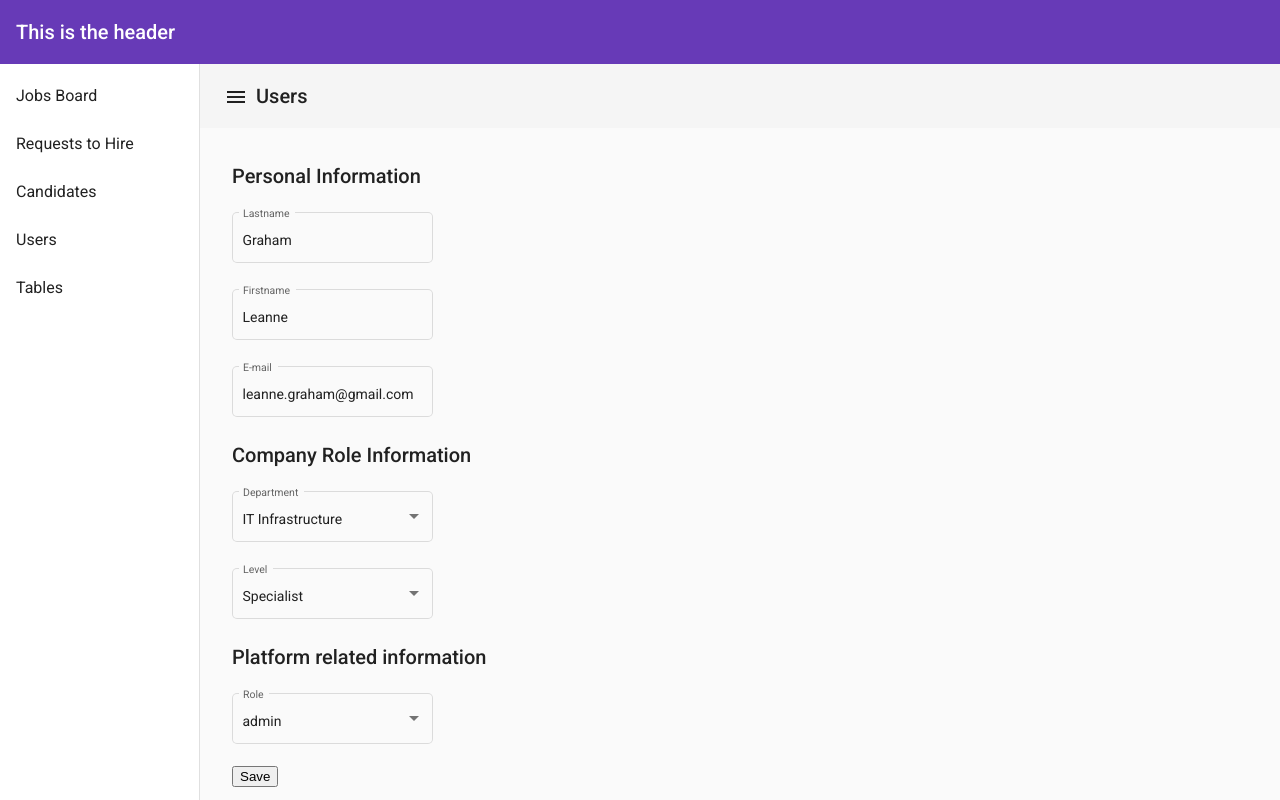
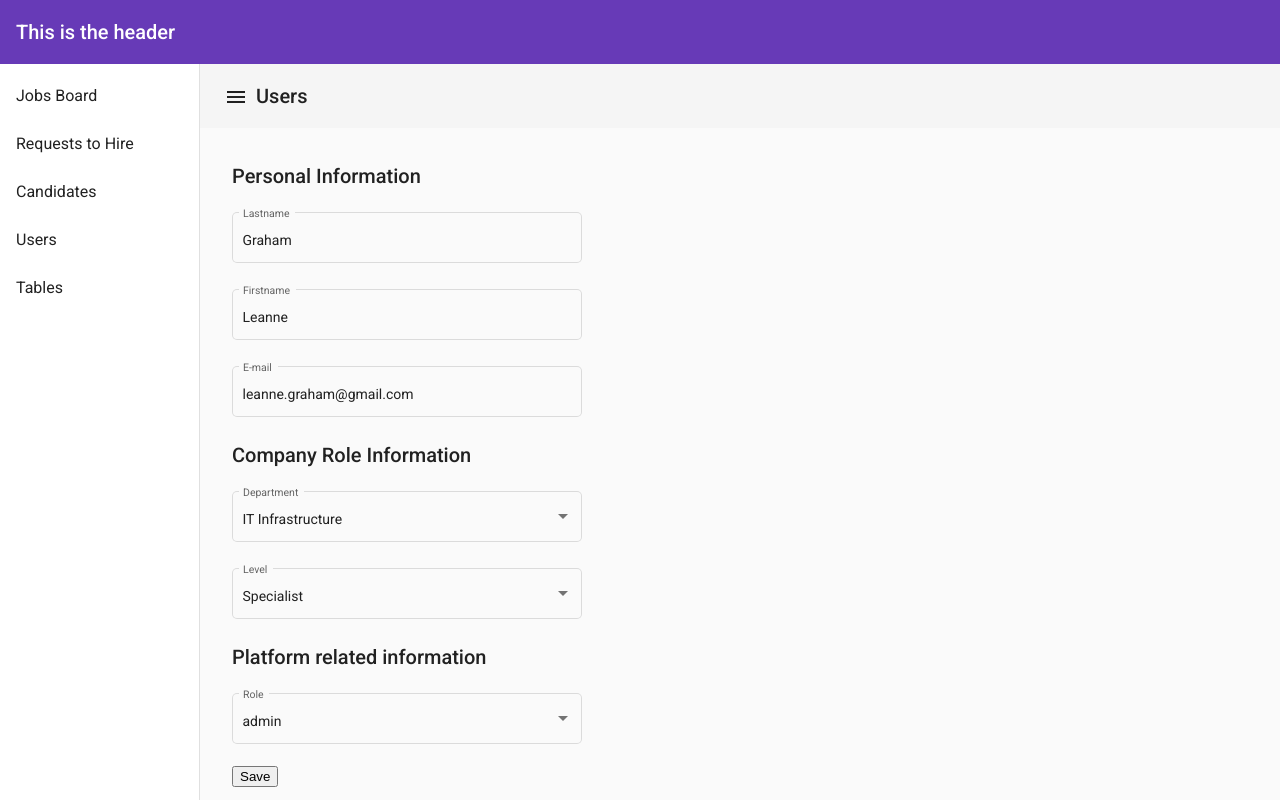
Before and after one commit to lanzoninicola/angular-hr-material, an Angular app: page /users/list in a window 1280 px wide. Both pictures are taken after a click on the element "Graham". Built offline with nearby package versions, Linux system fonts and the light colour scheme; data requests are answered from the project's data file.

Commit message:
Added styles to Form module

```diff
--- a/src/app/dynamic-form/components/dynamic-form-group/dynamic-form-group.component.scss
+++ b/src/app/dynamic-form/components/dynamic-form-group/dynamic-form-group.component.scss
@@ -0,0 +1,14 @@
+.form-group-content {
+  display: flex;
+  gap: 1rem;
+  flex-wrap: wrap;
+}
+
+.form-group-title {
+  font-weight: 500;
+}
+
+mat-divider {
+  margin-bottom: 1.5rem;
+  opacity: 0.5;
+}
--- a/src/app/dynamic-form/components/form-input/form-input.component.scss
+++ b/src/app/dynamic-form/components/form-input/form-input.component.scss
@@ -0,0 +1,5 @@
+mat-form-field {
+  flex: 1;
+  min-width: 350px;
+  max-width: 400px;
+}
--- a/src/app/dynamic-form/components/form-select/form-select.component.scss
+++ b/src/app/dynamic-form/components/form-select/form-select.component.scss
@@ -0,0 +1,5 @@
+mat-form-field {
+  flex: 1;
+  min-width: 350px;
+  max-width: 400px;
+}
```
